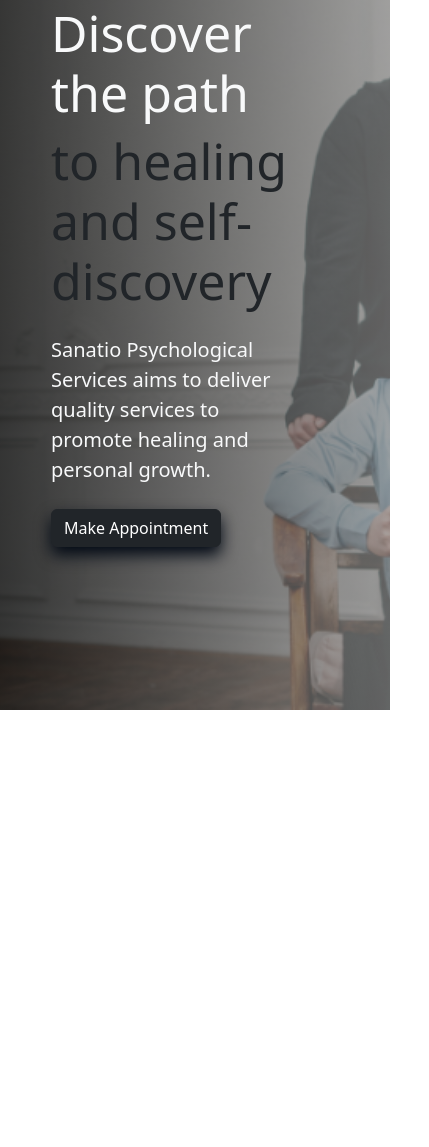
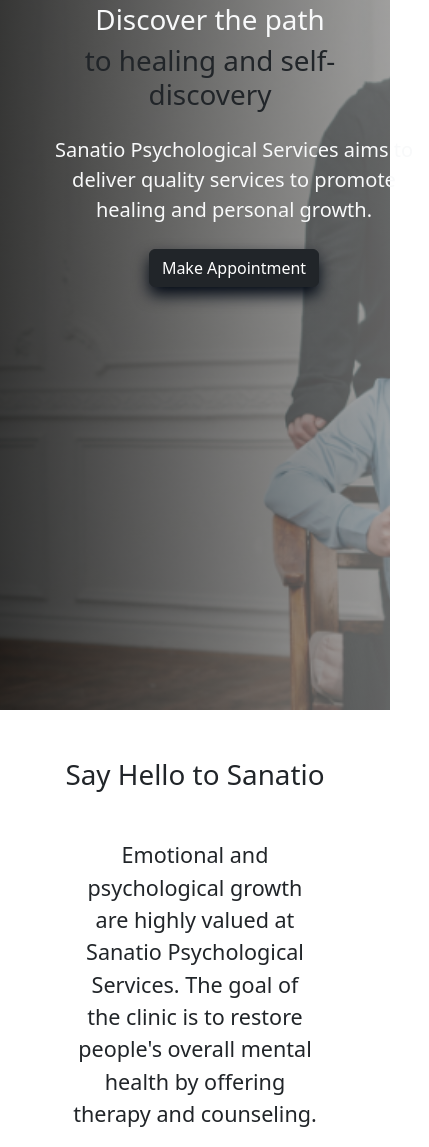
Before and after one commit to Kuyaedsss/kodego-mini-project-1, a plain HTML site: page index.html in a window 390 px wide. Shown: the part 134-1281 px from the top of the page, 429 px wide, since content can reach past the window. Before the commit the page ends 844 px from the top, so only its background shows below. Drawn offline with nearby package versions, Linux system fonts and the light colour scheme.

Commit message:
update responsiveness

```diff
--- a/index.html
+++ b/index.html
@@ -81,13 +81,15 @@
 
           <div
             id="tagline"
-            class="container-fluid position-relative col-9 position-relative"
+            class="container-fluid position-relative col-12 me-5 me-md-0 text-center text-md-start w-100"
           >
-            <h2 id="firstpart" class="text-light fs-sm-1">Discover the path</h2>
-            <h2 id="secondpart" class="text-dark">
+            <h2 id="firstpart" class="text-light fs-1 me-5 me-md-0">
+              Discover the path
+            </h2>
+            <h2 id="secondpart" class="text-dark fs-1 me-5 me-md-0">
               to healing and self-discovery
             </h2>
-            <p class="text-light my-4 col-10 col-md-6 fs-5">
+            <p class="text-light my-4 fs-5 col-12 col-md-5 m-auto ms-md-0">
               Sanatio Psychological Services aims to deliver quality services to
               promote healing and personal growth.
             </p>
@@ -96,6 +98,14 @@
             </button>
           </div>
         </div>
+      </section>
+      <section class="container-fluid">
+        <h1 class="fs-1 text-center my-5">Say Hello to Sanatio</h1>
+        <p class="fs-4 d-block mx-auto col-8 text-center">
+          Emotional and psychological growth are highly valued at Sanatio
+          Psychological Services. The goal of the clinic is to restore people's
+          overall mental health by offering therapy and counseling.
+        </p>
       </section>
     </main>
     <script>
--- a/style.css
+++ b/style.css
@@ -38,10 +38,3 @@ navbar-dark.color-changed {
 #secondpart {
   font-size: 50px;
 }
-.carousel-item img {
-  width: 70px;
-}
-nav.scrolled {
-  background-color: rgb(71, 97, 112);
-  opacity: 0.98;
-}
```
